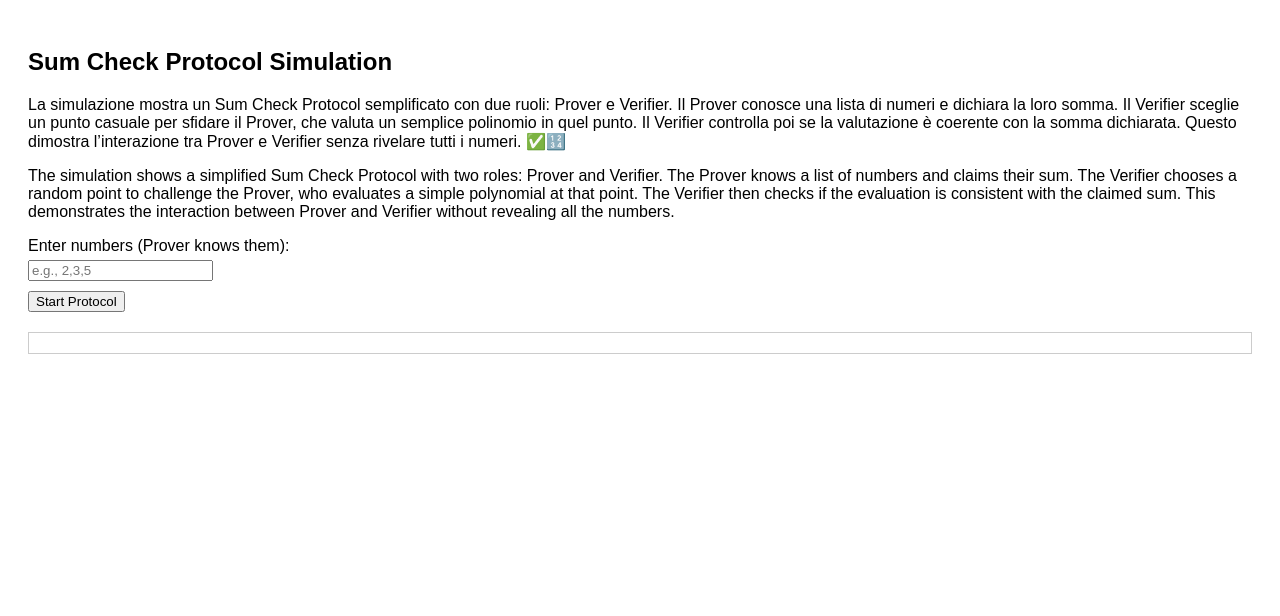
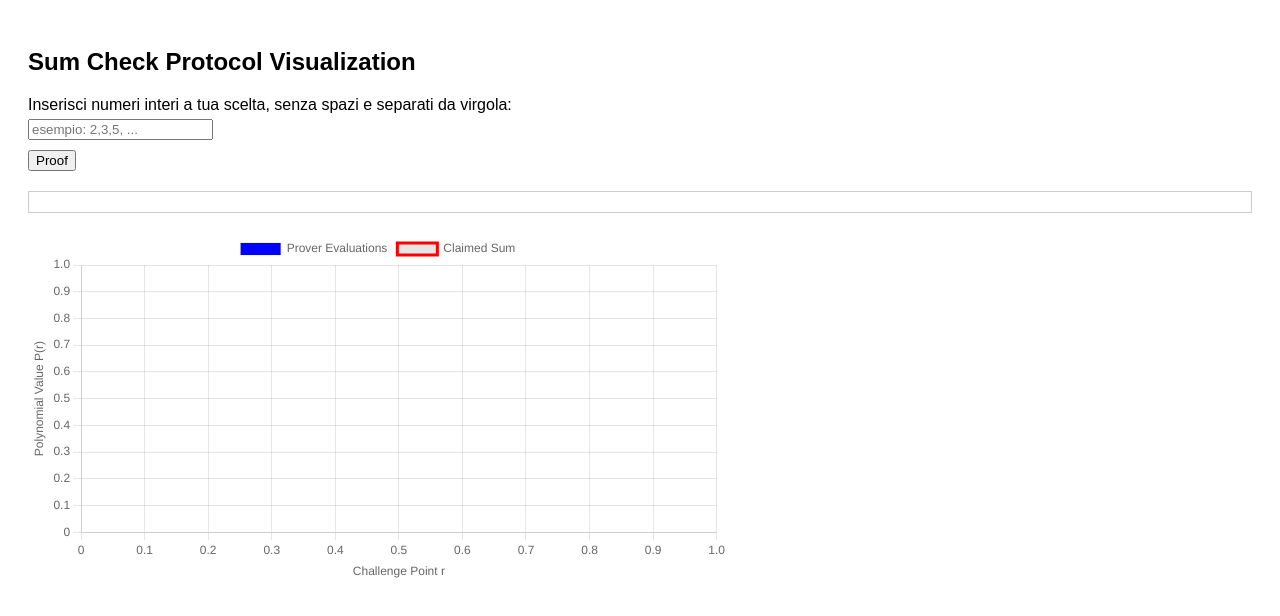
Before and after one commit to salvatorecapolupo/sum-check-protocol, a plain HTML site: page index.html in a window 1280 px wide. Drawn offline with nearby package versions, Linux system fonts and the light colour scheme.

Commit message:
Update index.html

```diff
--- a/index.html
+++ b/index.html
@@ -3,32 +3,64 @@
 <head>
 <meta charset="UTF-8">
 <meta name="viewport" content="width=device-width, initial-scale=1.0">
-<title>Sum Check Protocol: Prover vs Verifier</title>
+<title>Sum Check Protocol - Visualization</title>
+<script src="https://cdn.jsdelivr.net/npm/chart.js"></script>
 <style>
   body { font-family: Arial, sans-serif; padding: 20px; }
   input, button { margin: 5px 0; }
+  #chart-container { width: 80%; max-width: 700px; margin-top: 20px; }
   .log { margin-top: 15px; padding: 10px; border: 1px solid #ccc; }
 </style>
 </head>
 <body>
 
-<h2>Sum Check Protocol Simulation</h2>
+<h2>Sum Check Protocol Visualization</h2>
 
-<p> La simulazione mostra un Sum Check Protocol semplificato con due ruoli: Prover e Verifier. Il Prover conosce una lista di numeri e dichiara la loro somma. Il Verifier sceglie un punto casuale per sfidare il Prover, che valuta un semplice polinomio in quel punto. Il Verifier controlla poi se la valutazione è coerente con la somma dichiarata. Questo dimostra l’interazione tra Prover e Verifier senza rivelare tutti i numeri. ✅🔢 </p>
-  <p> The simulation shows a simplified Sum Check Protocol with two roles: Prover and Verifier. The Prover knows a list of numbers and claims their sum. The Verifier chooses a random point to challenge the Prover, who evaluates a simple polynomial at that point. The Verifier then checks if the evaluation is consistent with the claimed sum. This demonstrates the interaction between Prover and Verifier without revealing all the numbers. </p>
-
-<label>Enter numbers (Prover knows them):</label><br>
-<input type="text" id="numbers" placeholder="e.g., 2,3,5"><br>
-<button onclick="startProtocol()">Start Protocol</button>
+<label>Inserisci numeri interi a tua scelta, senza spazi e separati da virgola:</label><br>
+<input type="text" id="numbers" placeholder="esempio: 2,3,5, ..."><br>
+<button onclick="addProof()">Proof</button>
 
 <div class="log" id="log"></div>
 
+<div id="chart-container">
+    <canvas id="sumChart"></canvas>
+</div>
+
 <script>
-function startProtocol() {
+let proofs = []; // Keep track of each proof
+let chart;
+
+function initChart() {
+    const ctx = document.getElementById('sumChart').getContext('2d');
+    chart = new Chart(ctx, {
+        type: 'scatter',
+        data: {
+            datasets: [
+                {
+                    label: 'Prover Evaluations',
+                    data: [],
+                    backgroundColor: 'blue'
+                },
+                {
+                    label: 'Claimed Sum',
+                    data: [],
+                    type: 'line',
+                    borderColor: 'red',
+                    fill: false
+                }
+            ]
+        },
+        options: {
+            scales: {
+                x: { title: { display: true, text: 'Challenge Point r' }, min: 0, max: 1 },
+                y: { title: { display: true, text: 'Polynomial Value P(r)' } }
+            }
+        }
+    });
+}
+
+function addProof() {
     const log = document.getElementById("log");
-    log.innerHTML = '';
-
-    // Step 1: Prover defines numbers
     const numbersInput = document.getElementById("numbers").value;
     if (!numbersInput) {
         alert("Enter numbers for the Prover.");
@@ -36,30 +68,30 @@ function startProtocol() {
     }
     const numbers = numbersInput.split(',').map(n => parseInt(n.trim(), 10));
 
-    log.innerHTML += `<p><strong>Prover:</strong> I have numbers [${numbers.join(', ')}]</p>`;
+    const claimedSum = numbers.reduce((a, b) => a + b, 0);
+    const r = Math.random(); // Verifier chooses random challenge point
 
-    // Step 2: Prover computes claimed sum
-    const claimedSum = numbers.reduce((a, b) => a + b, 0);
-    log.innerHTML += `<p><strong>Prover:</strong> I claim the sum is ${claimedSum}</p>`;
+    // Prover evaluates polynomial at r
+    let P_r = numbers.reduce((sum, num, i) => sum + num * Math.pow(r, i), 0);
 
-    // Step 3: Verifier picks a random "query point"
-    const r = Math.random();
-    log.innerHTML += `<p><strong>Verifier:</strong> I pick a random challenge point r = ${r.toFixed(3)}</p>`;
+    log.innerHTML += `<p>Verifier chooses r=${r.toFixed(3)}, Prover evaluates P(r)=${P_r.toFixed(3)}</p>`;
 
-    // Step 4: Prover computes "partial sum" at point r (simplified)
-    // Here we simulate polynomial evaluation: P(r) = sum(numbers[i]*r^i)
-    let P_r = 0;
-    numbers.forEach((num, i) => P_r += num * Math.pow(r, i));
-    log.innerHTML += `<p><strong>Prover:</strong> I evaluate my polynomial at r: P(r) = ${P_r.toFixed(3)}</p>`;
+    // Add data point to chart
+    proofs.push({r, P_r, claimedSum});
 
-    // Step 5: Verifier checks consistency with claimed sum (simplified)
-    // Normally this is done recursively over polynomials, but here we just check if P(1) == claimed sum
-    let P_1 = 0;
-    numbers.forEach((num, i) => P_1 += num * Math.pow(1, i));
-    const verified = P_1 === claimedSum;
-    log.innerHTML += `<p><strong>Verifier:</strong> Check P(1) = ${P_1} against claimed sum = ${claimedSum}</p>`;
-    log.innerHTML += `<p><strong>Result:</strong> ${verified ? 'Sum verified ✅' : 'Sum incorrect ❌'}</p>`;
+    chart.data.datasets[0].data.push({x: r, y: P_r});
+
+    // Update claimed sum line (horizontal)
+    chart.data.datasets[1].data = [
+        {x: 0, y: claimedSum},
+        {x: 1, y: claimedSum}
+    ];
+
+    chart.update();
 }
+
+// Initialize chart on page load
+initChart();
 </script>
 
 </body>
```
